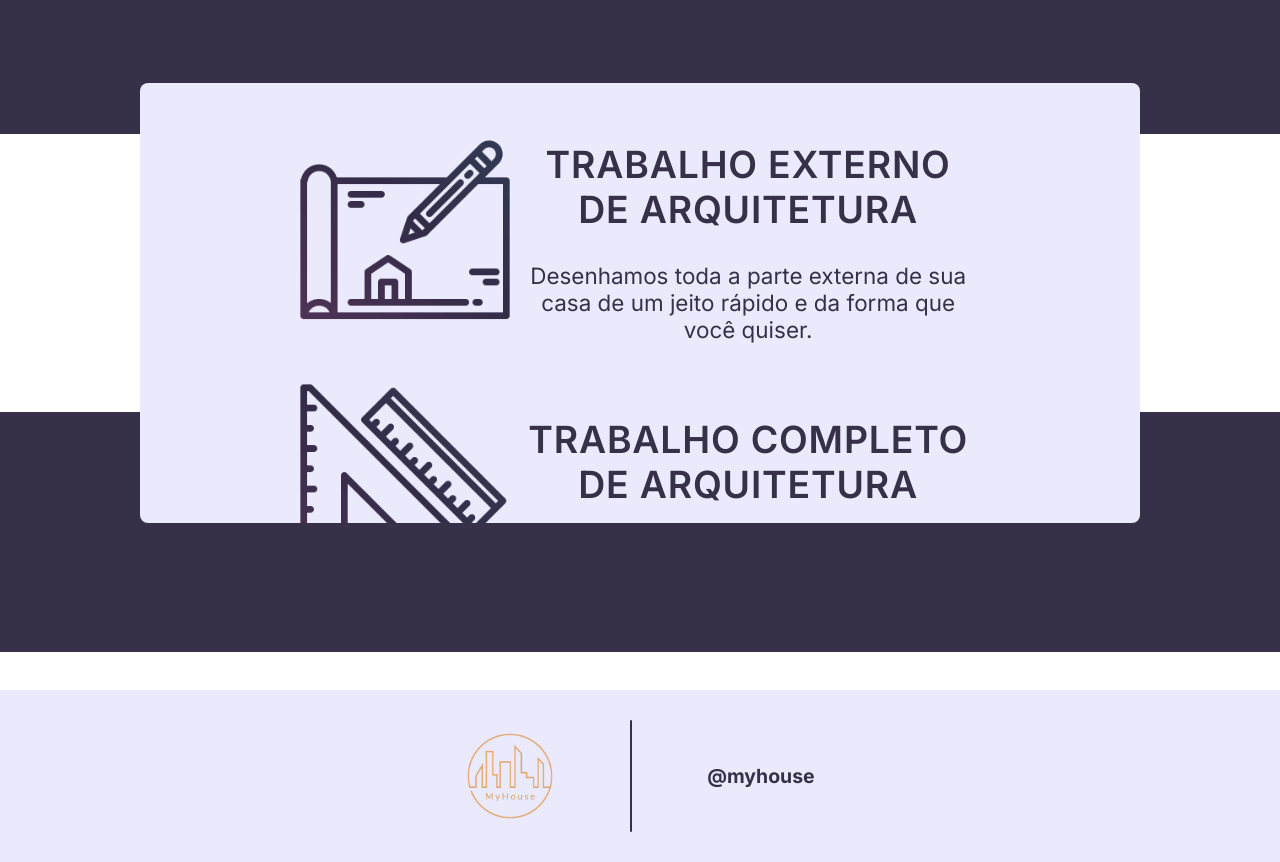
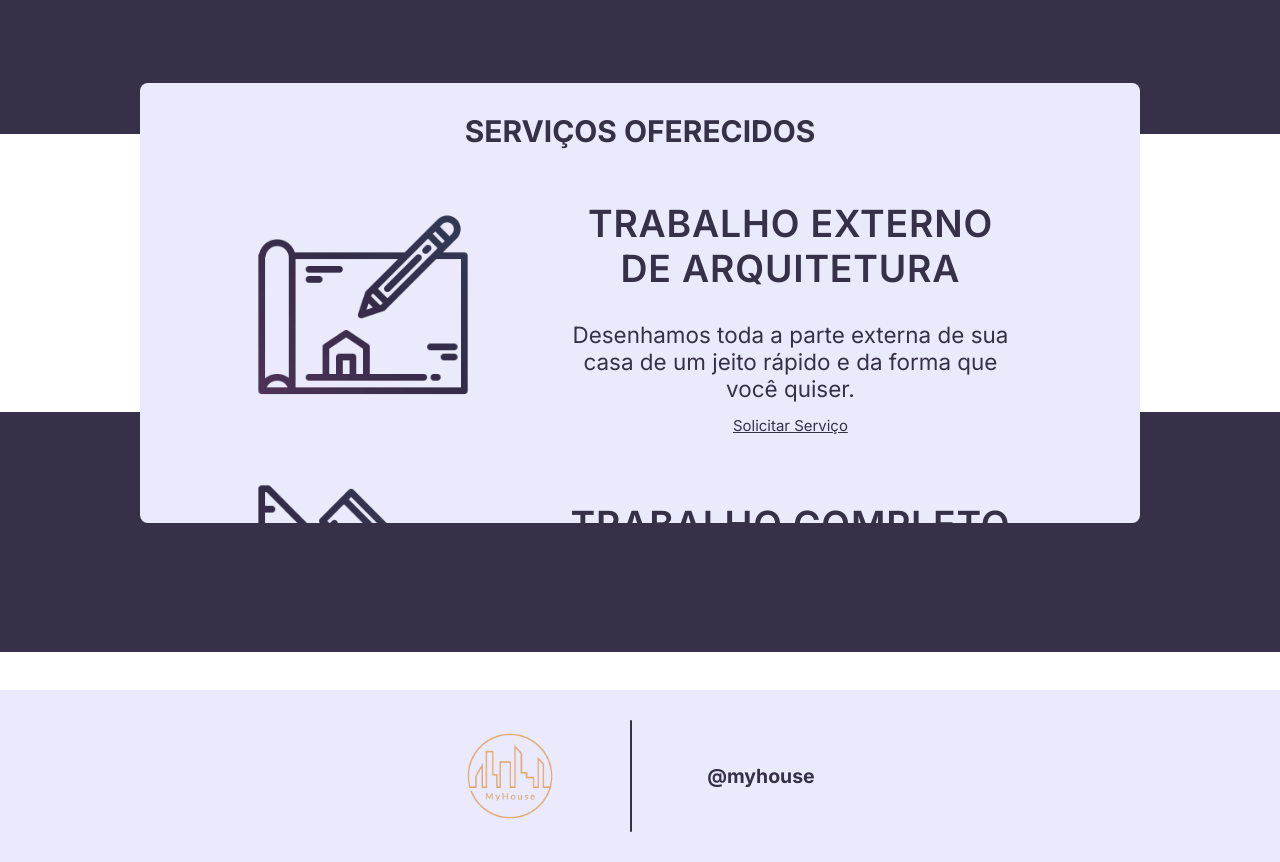
Before and after one commit to Theus03/Projetos_Web, a React (Create React App) app in the folder Front-End/myhouse/: page / in a window 1280 px wide. Shown: the part 1429-2291 px from the top of the page. Built offline with nearby package versions, Linux system fonts and the light colour scheme; no server answers.

Commit message:
Finish MyHouse Front-End project.

```diff
--- a/Front-End/myhouse/src/components/BoxServices.tsx
+++ b/Front-End/myhouse/src/components/BoxServices.tsx
@@ -2,18 +2,33 @@ import serviceImgOne from '../assets/images/service-one.png';
 import serviceImgTwo from '../assets/images/service-two.png';
 import serviceImgThree from '../assets/images/service-three.png';
 
+import { useAuth } from '../hooks/useAuth';
+
+import toast from 'react-hot-toast';
+
 import '../styles/boxServices.scss';
 
 export function BoxServices() {
+    const { user } = useAuth();
+
+    function getService() {
+        if(user) {
+            toast.success('Solicitação enviada com sucesso!')
+        } else {
+            toast.error('Para realizar a solicitação você precisa entrar com um e-mail do Google.')
+        }
+    }
     return(
         <div className="container-services">
             <div className="box-services">
                 <div className="content-box-services">
+                    <h1 className="title-box-services">Serviços Oferecidos</h1>
                     <div className="content">
                         <img src={serviceImgOne}  className="imgService one" alt="Ícone do serviço de aquitetura externa" />
                         <div className="text-services one" >
                             <h2 id="title-service">TRABALHO EXTERNO <br/> DE ARQUITETURA</h2>
                             <span>Desenhamos toda a parte externa de sua casa de um jeito rápido e da forma que você quiser.</span>
+                            <a href="#section-three" onClick={getService}>Solicitar Serviço</a>
                         </div>
                     </div>
                     <div className="content">
@@ -21,6 +36,7 @@ export function BoxServices() {
                         <div className="text-services" id="service-two">
                             <h2>TRABALHO COMPLETO DE ARQUITETURA</h2>
                             <span>Venha construir sua planta do zero até o fim conosco.</span>
+                            <a href="#section-three" onClick={getService}>Solicitar Serviço</a>
                         </div>
                     </div>
                    <div className="content">
@@ -28,13 +44,9 @@ export function BoxServices() {
                         <div className="text-services three">
                             <h2>ANÁLISE DE ARQUITETURA</h2>
                             <span>Fazemos um levantamento de todos os requisitos para que você possa prosseguir da melhor forma com seu projeto.</span>
+                            <a href="#section-three" onClick={getService}>Solicitar Serviço</a>
                         </div>
                    </div>
-                </div>
-                <div className="group-circles">
-                    <div className="circle one"><div className="selected active"></div></div>
-                    <div className="circle two"><div className="selected"></div></div>
-                    <div className="circle three"><div className="selected"></div></div>
                 </div>
             </div>
         </div>
--- a/Front-End/myhouse/src/pages/Home.tsx
+++ b/Front-End/myhouse/src/pages/Home.tsx
@@ -30,7 +30,7 @@ export function Home() {
             <header>
                 <nav>
                     <ul>
-                        <Link className="link" to="/"><li>SERVIÇOS</li></Link>
+                        <a href="#section-three" className="link"><li>SERVIÇOS</li></a>
                         <Link className="link" to="/"><img src={logoImg} className="logo" alt="Logo da MyHouse" /></Link>
                         { user ? (
                             <div>
--- a/Front-End/myhouse/src/pages/Login.tsx
+++ b/Front-End/myhouse/src/pages/Login.tsx
@@ -7,16 +7,13 @@ import iconGoogle from '../assets/images/icon-google.svg';
 import '../styles/login.scss';
 
 
-import { Button } from '../components/Button'
-
 import { useAuth } from '../hooks/useAuth';
-import { FormEvent, useState } from 'react';
+import { FormEvent } from 'react';
 
 
 export function Login() {
     const navigate = useNavigate();
     const { user, signInWithGoogle } = useAuth();
-    const [ nome, setNome ] = useState('');
 
     async function loginWithGoogle() {
         if(!user)
@@ -27,11 +24,6 @@ export function Login() {
 
     async function loginWithName(event: FormEvent) {
         event.preventDefault();
-
-        if (nome.trim() === ''){
-            return;
-        }
-        navigate(`/pages/home/${nome}`)
     }
 
     return (
@@ -40,18 +32,9 @@ export function Login() {
                 <img src={logoImg} alt="Logo - MyHouse" />
                 <span>ENTRA E CONHEÇA UM POUCO MAIS SOBRE NOSSA CORRETORA. </span>
                 <form onSubmit={loginWithName}>
-                    <input
-                        type="text"
-                        placeholder='Digite seu Nome'
-                        onChange={event => setNome(event.target.value)}
-                        value={nome}
-                    />
-                    <Button type="submit">
-                        Entrar com o meu nome
-                    </Button>
                     <button onClick={loginWithGoogle} className="button-google">
                         <img src={iconGoogle} alt="Icon Google" />
-                        ENTRAR COM O GOOGLE
+                        ENTRE COM O GOOGLE
                     </button>
                 </form>
             </main>
--- a/Front-End/myhouse/src/styles/boxServices.scss
+++ b/Front-End/myhouse/src/styles/boxServices.scss
@@ -16,17 +16,37 @@
         padding: 2rem;
         transform: translateY(-15%);
 
+        &::-webkit-scrollbar {
+            border-radius: 10px;
+            height: 30px;
+            width: 15px;
+
+          }
+
+          &::-webkit-scrollbar-thumb {
+            padding: 2rem;
+            background: var(--gold);
+            border-radius: 10px 0px;
+          }
+
         .content-box-services {
             display: flex;
             flex-direction: column;
             align-items:center;
             justify-content: space-evenly;
 
+            .title-box-services {
+                color: var(--color-primary);
+                text-transform: uppercase;
+                font-weight: 800;
+                font-size: 2rem;
+                margin-bottom: 1.5rem;
+            }
             .content {
                 width: 100%;
                 display: flex;
                 align-items: center;
-                justify-content: center;
+                justify-content: space-evenly;
                 margin-bottom: 2.5rem;
 
                 > .imgService {
@@ -36,7 +56,15 @@
                     width: 50%;
                     display: flex;
                     flex-direction: column;
+                    text-align: center;
                     justify-content: center;
+
+                    a {
+                        margin-top: 1rem;
+                        text-decoration: underline;
+                        color: var(--color-primary);
+                        cursor: pointer;
+                    }
 
                     h2 {
                         font-weight: 600;
--- a/Front-End/myhouse/src/styles/global.scss
+++ b/Front-End/myhouse/src/styles/global.scss
@@ -10,6 +10,19 @@ html{
 
 body {
     font-family: 'Inter', sans-serif;
+
+    &::-webkit-scrollbar {
+        border-radius: 10px;
+        height: 30px;
+        width: 15px;
+
+      }
+
+      &::-webkit-scrollbar-thumb {
+        padding: 2rem;
+        background: var(--gold);
+        border-radius: 5px;
+      }
 }
 
 @media (max-width: 800px ) {
```
